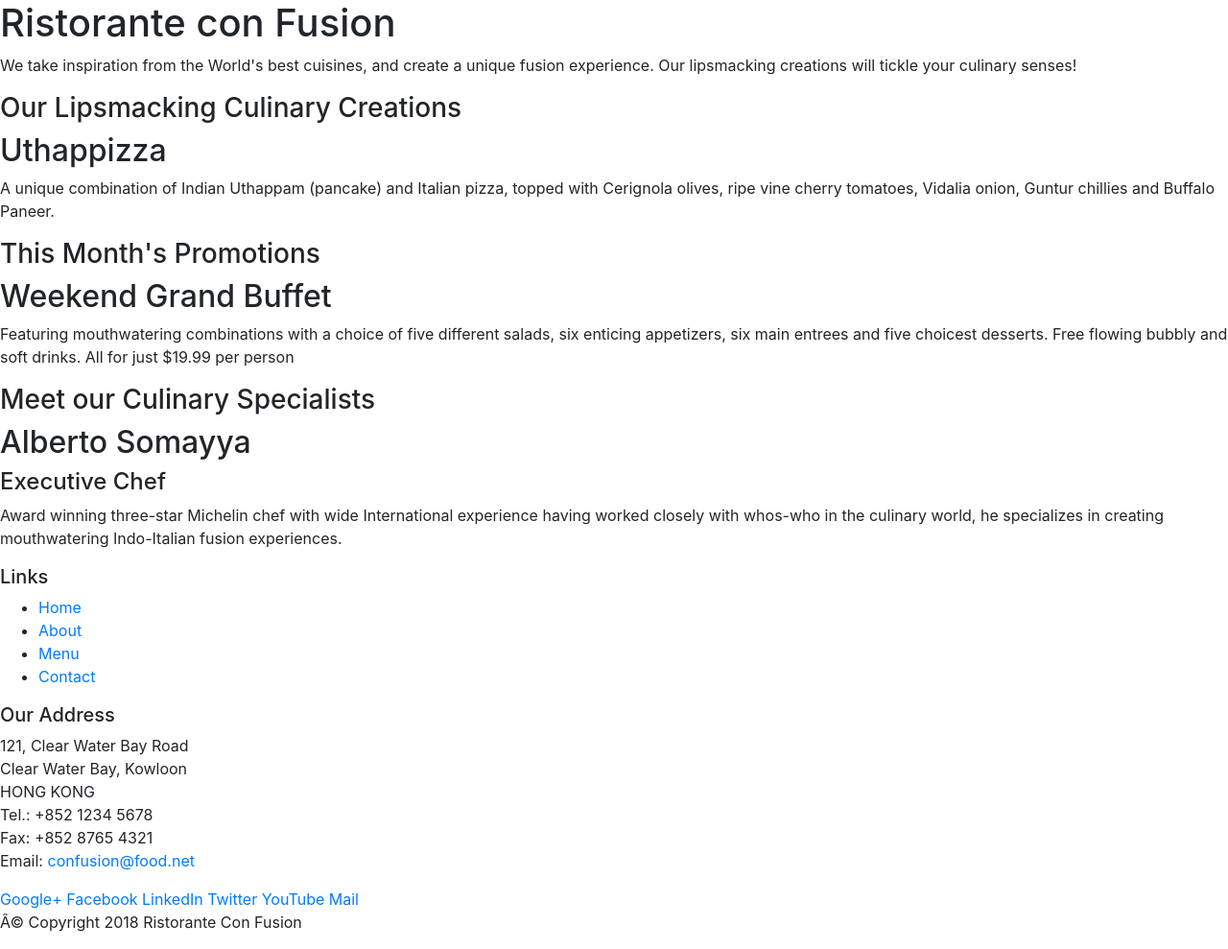
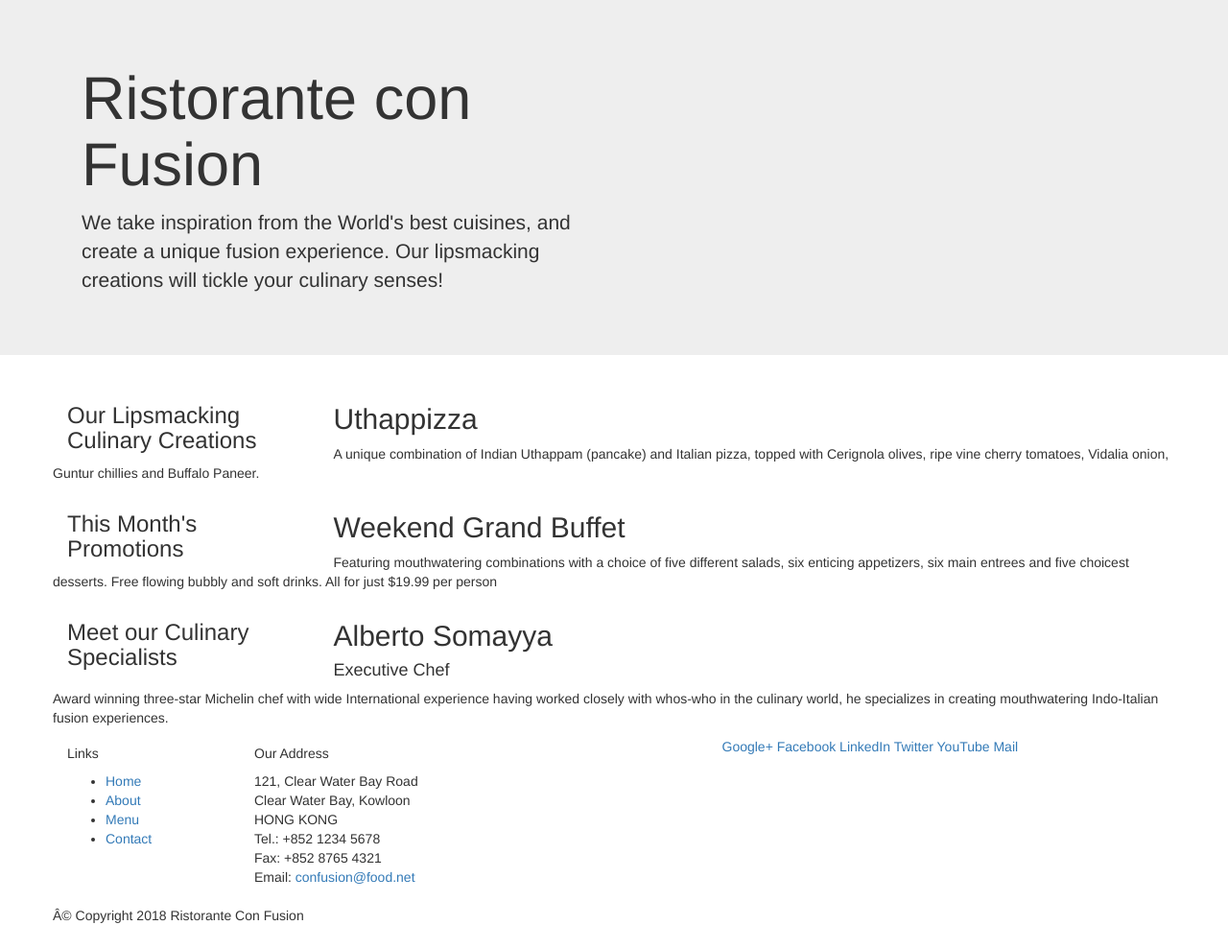
Before and after one commit to samazevedo/Bootstrap-conFusion-, a plain HTML site: page index.html in a window 1280 px wide. Shown: the whole page at 96% size. Drawn offline with nearby package versions, Linux system fonts and the light colour scheme.

Commit message:
bootstrap grid part 1

```diff
--- a/index.html
+++ b/index.html
@@ -12,46 +12,46 @@
 
 <body>
 
-    <header>
-        <div>
-            <div>
+    <header class="jumbotron">
+        <div class="container">
+            <div class="col-12 col-sm-6">
                 <div>
                     <h1>Ristorante con Fusion</h1>
                     <p>We take inspiration from the World's best cuisines, and create a unique fusion experience. Our lipsmacking creations will tickle your culinary senses!</p>
                 </div>
-                <div>
+                <div class="col-12 col-sm">
                 </div>
             </div>
         </div>
     </header>
 
-    <div>
-        <div>
-            <div>
+    <div class="container">
+        <div class="row">
+            <div class="col-12 col-sm-4 order-sm-last col-md-3">
                 <h3>Our Lipsmacking Culinary Creations</h3>
             </div>
-            <div>
+            <div class="col col-sm order-sm-first col-md">
                 <h2>Uthappizza</h2>
                 <p>A unique combination of Indian Uthappam (pancake) and Italian pizza, topped with Cerignola olives, ripe vine cherry tomatoes, Vidalia onion, Guntur chillies and Buffalo Paneer.</p>
             </div>
         </div>
 
 
-        <div>
-            <div>
+        <div class="row">
+            <div class="col-12 col-sm-4 order-sm-last col-md-3">
                 <h3>This Month's Promotions</h3>
             </div>
-            <div>
+            <div class="col col-sm order-sm-first col-md">
                 <h2>Weekend Grand Buffet</h2>
                 <p>Featuring mouthwatering combinations with a choice of five different salads, six enticing appetizers, six main entrees and five choicest desserts. Free flowing bubbly and soft drinks. All for just $19.99 per person </p>
             </div>
         </div>
 
-        <div>
-            <div>
+        <div class="row">
+            <div class="col-12 col-sm-4 col-md-3">
                 <h3>Meet our Culinary Specialists</h3>
             </div>
-            <div>
+            <div  class="col col-sm col-md">
                 <h2>Alberto Somayya</h2>
                 <h4>Executive Chef</h4>
                 <p>Award winning three-star Michelin chef with wide International experience having worked closely with whos-who in the culinary world, he specializes in creating mouthwatering Indo-Italian fusion experiences. </p>
@@ -60,9 +60,9 @@
     </div>
 
     <footer>
-        <div>
-            <div>
-                <div>
+        <div class="container">
+            <div class="row">
+                <div class="col-4 offset-1 col-sm-2" col-sm-2>
                     <h5>Links</h5>
                     <ul>
                         <li><a href="#">Home</a></li>
@@ -71,7 +71,7 @@
                         <li><a href="#">Contact</a></li>
                     </ul>
                 </div>
-                <div>
+                <div class="col-7 col-sm-5">
                     <h5>Our Address</h5>
                     <address>
 		              121, Clear Water Bay Road<br>
@@ -82,7 +82,7 @@
 		              Email: <a href="mailto:confusion@food.net">confusion@food.net</a>
 		           </address>
                 </div>
-                <div>
+                <div class="col-12 col-sm-4">
                     <div>
                         <a href="http://google.com/+">Google+</a>
                         <a href="http://www.facebook.com/profile.php?id=">Facebook</a>
@@ -93,8 +93,8 @@
                     </div>
                 </div>
            </div>
-           <div>
-                <div>
+           <div class="row">
+                <div class="col-auto">
                     <p>© Copyright 2018 Ristorante Con Fusion</p>
                 </div>
            </div>
```
